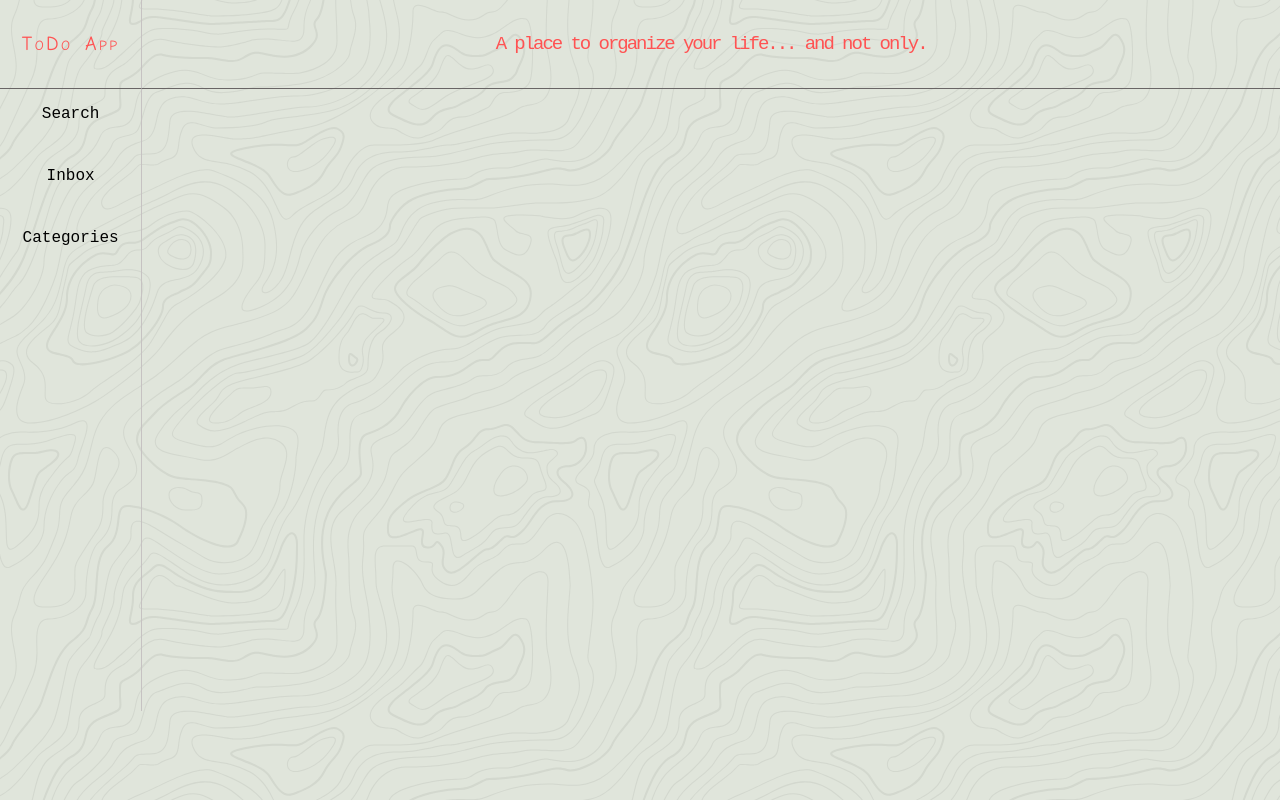
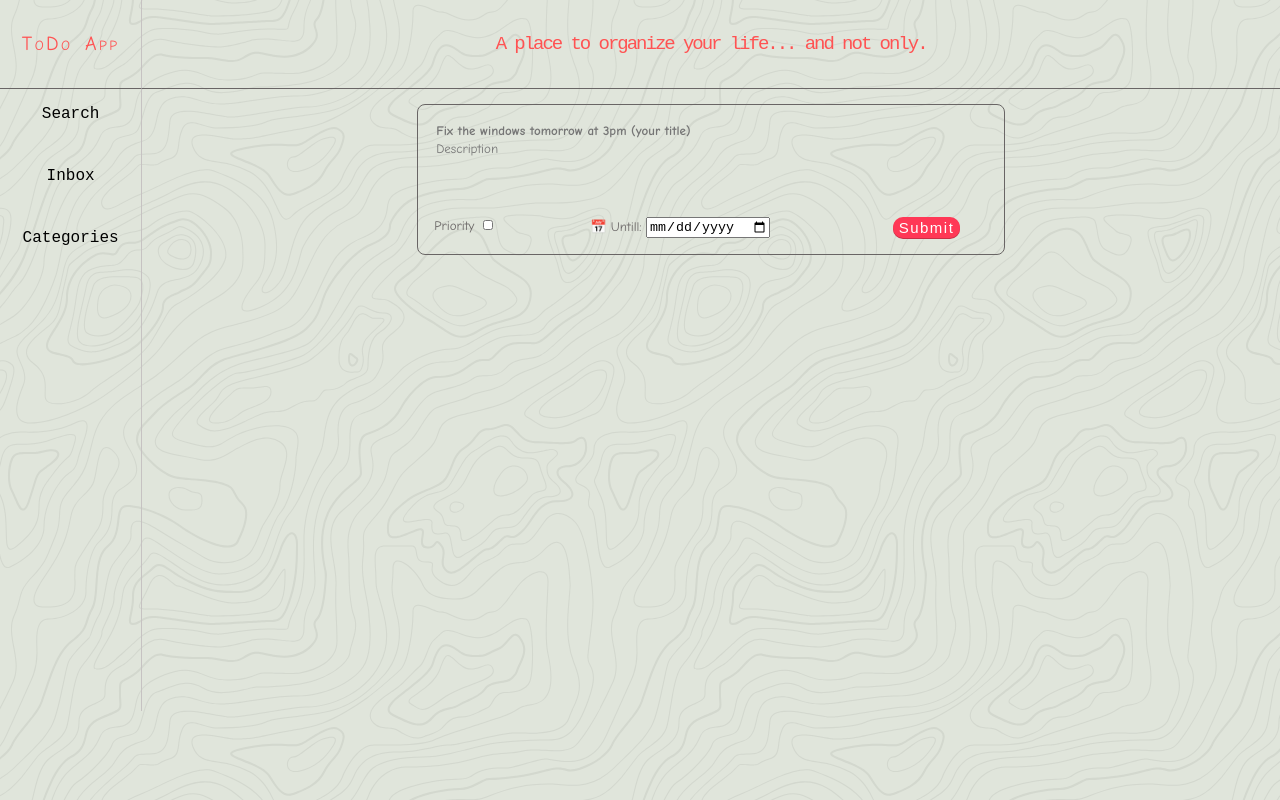
Before and after one commit to jaxx123x/todo-list, a website built with webpack: page src/template.html in a window 1280 px wide. Built offline with nearby package versions, Linux system fonts and the light colour scheme.

Commit message:
design finished

```diff
--- a/src/style.css
+++ b/src/style.css
@@ -48,3 +48,75 @@ header {
     justify-items: center;
     border-right: 1px solid #c6c2c2;
 }
+
+.content {
+    display: flex;
+    flex-direction: column;
+    align-items: center;
+    padding: 15px;
+}
+
+.form {
+    border: 1px solid #696565;
+  border-radius: 8px;
+  padding: 16px;
+  width: 50%;
+  font-family: sans-serif;
+}
+
+.task-title, #textarea {
+    background: none;
+    font-size: 13px;
+    font-family: "Comic Sans MS", cursive, sans-serif;
+    width: 85%;
+    border: none;
+    font-weight: 700;
+  resize: none;
+  overflow: hidden;
+
+}
+
+#textarea {
+    font-weight: 200;
+    height: 70px;
+}
+
+.informations {
+    display: grid;
+    grid-template-columns: 1fr 6fr 2fr;
+    font-size: 13px;
+    font-family: "Comic Sans MS", cursive, sans-serif;
+    color: #696565;
+    font-weight: 400;
+    justify-items: center;
+}
+
+#priority {
+    height: 10px;
+    width: 10px;
+}
+
+button {
+
+  border-radius: 10px;
+  border: 0;
+  background-color: rgb(255, 56, 86);
+  letter-spacing: 1.5px;
+  font-size: 15px;
+  transition: all 0.3s ease;
+  box-shadow: rgb(201, 46, 70) 0px 1px 0px 0px;
+  color: hsl(0, 0%, 100%);
+  cursor: pointer;
+}
+
+button:hover {
+  box-shadow: rgb(201, 46, 70) 0px 7px 0px 0px;
+}
+
+button:active {
+  background-color: rgb(255, 56, 86);
+  /*50, 168, 80*/
+  box-shadow: rgb(201, 46, 70) 0px 0px 0px 0px;
+  transform: translateY(5px);
+  transition: 200ms;
+}
--- a/src/template.html
+++ b/src/template.html
@@ -16,6 +16,20 @@
         <p>Categories</p>
     </div>
     <div class="content">
+        <div class="form">
+            <input type="text" placeholder="Fix the windows tomorrow at 3pm (your title)" class="task-title" />
+            <textarea name="textarea" id="textarea" placeholder="Description"></textarea>
+            <div class="informations">
+                <div class="priority-checkbox">
+                    <label for="priority">Priority</label>
+                    <input type="checkbox" id="priority" name="priority">
+                </div>
+                <div class="date-checkbox"><label for="date">📅 Untill:</label>
+                    <input type="date" id="date" name="date">
+                </div>
+                <button id="submit-button">Submit</button>
+            </div>
+        </div>
 
     </div>
 </body>
```
